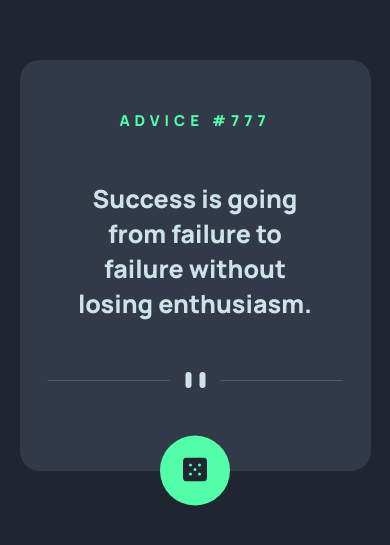
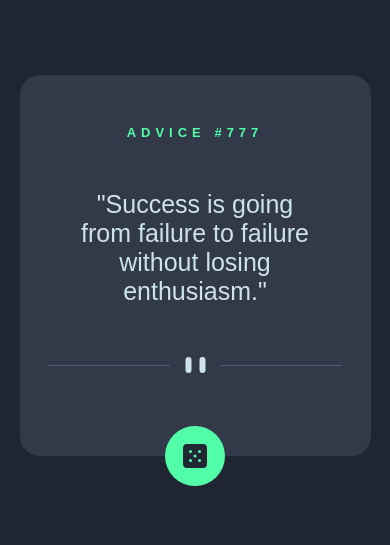
Before and after one commit to babi-nos/Challenge-6-api, a plain HTML site: page index.html in a window 390 px wide. Shown: the part 157-702 px from the top of the page. Drawn offline with Linux system fonts and the light colour scheme.

Commit message:
Challenge 6 html css js responsive API advice

```diff
--- a/index.css
+++ b/index.css
@@ -40,7 +40,6 @@ header {
     max-width: 1440px;
     min-height: 100vh;
     margin: auto;
-    /* position: relative; */
     width: 100%;
     display: flex;
     justify-content: center;
@@ -65,7 +64,7 @@ header {
     color: hsl(150, 100%, 66%);
     text-transform: uppercase;
     padding: 50px;
-    font-size: 15px;
+    font-size: 13px;
     letter-spacing: 5px;
 }
 
@@ -113,8 +112,8 @@ header {
     left: 0;
     top: 0;
     right: 0;
-    width: 70px;
-    height: 70px;
+    width: 60px;
+    height: 60px;
     border-radius: 100%;
     background-color: hsl(150, 100%, 66%);
     left: 50%;
@@ -123,6 +122,16 @@ header {
     z-index: -1;
 }
 
-.advice .btn .btn-generator-advice:hover::before{
+.advice .btn .btn-generator-advice:hover::before {
     box-shadow: 0px 0px 25px 1px hsl(150, 100%, 66%);
 }
+
+@keyframes fade {
+    from {
+        opacity: 0;
+    }
+
+    to {
+        opacity: 1;
+    }
+}
--- a/index.html
+++ b/index.html
@@ -9,7 +9,7 @@
   <!-- font google -->
   <link rel="preconnect" href="https://fonts.googleapis.com">
   <link rel="preconnect" href="https://fonts.gstatic.com" crossorigin>
-  <link href="https://fonts.googleapis.com/css2?family=Manrope:wght@800&display=swap" rel="stylesheet">
+  <link href="https://fonts.googleapis.com/css2?family=Manrope:wght@900&display=swap" rel="stylesheet">
 
   <!-- link icon/css -->
   <link rel="icon" type="image/png" sizes="32x32" href="./images/favicon-32x32.png">
@@ -18,11 +18,6 @@
 
   <title>Frontend Mentor | Advice generator app</title>
 
-  <!-- Feel free to remove these styles or customise in your own stylesheet 👍 -->
-  <!-- <style>
-    .attribution { font-size: 11px; text-align: center; }
-    .attribution a { color: hsl(228, 45%, 44%); }
-  </style> -->
 </head>
 
 <body>
@@ -31,7 +26,7 @@
 
       <div class="boite">
         <h1 class="advice-number">Advice #777</h1>
-        <p class="advice-random">Success is going from failure to failure without losing enthusiasm.</p>
+        <p class="advice-random">"Success is going from failure to failure without losing enthusiasm."</p>
       </div>
 
       <div class="btn">
@@ -68,17 +63,6 @@
       </div>
     </div>
   </header>
-
-  <!-- Advice # -->
-  <!-- Advice ID goes here -->
-
-  <!--" Advice text goes here "-->
-
-  <!-- <div class="attribution">
-    Challenge by <a href="https://www.frontendmentor.io?ref=challenge" target="_blank">Frontend Mentor</a>.
-    Coded by <a href="#">Your Name Here</a>.
-  </div> -->
-
   <script src="index.js"></script>
 </body>
 
--- a/index.js
+++ b/index.js
@@ -1,8 +1,6 @@
 const btnAdvice = document.querySelector(".btn-generator-advice");
 const adviceMessage = document.querySelector(".advice-random");
 const id = document.querySelector(".advice-number");
-
-
 
 
 btnAdvice.addEventListener('click', () => {
@@ -12,8 +10,9 @@ btnAdvice.addEventListener('click', () => {
     response.json().then((data)=>
 
     {
-        adviceMessage.innerHTML =  `${data.slip.advice}`
+        adviceMessage.innerHTML =  ` "${data.slip.advice}"`
         id.innerHTML = `Advice #${data.slip.id}`
+        adviceMessage.style.animation = "fade 2s";
     }
 
     ));
```
